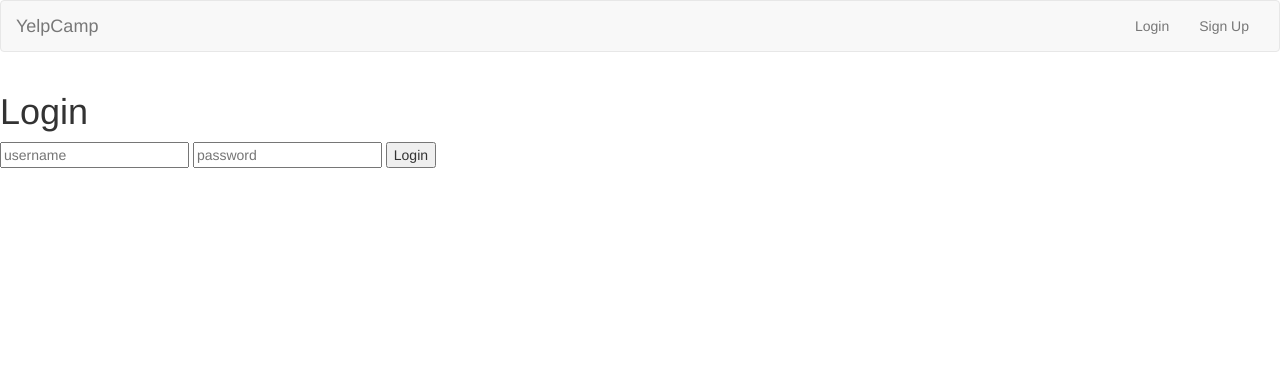
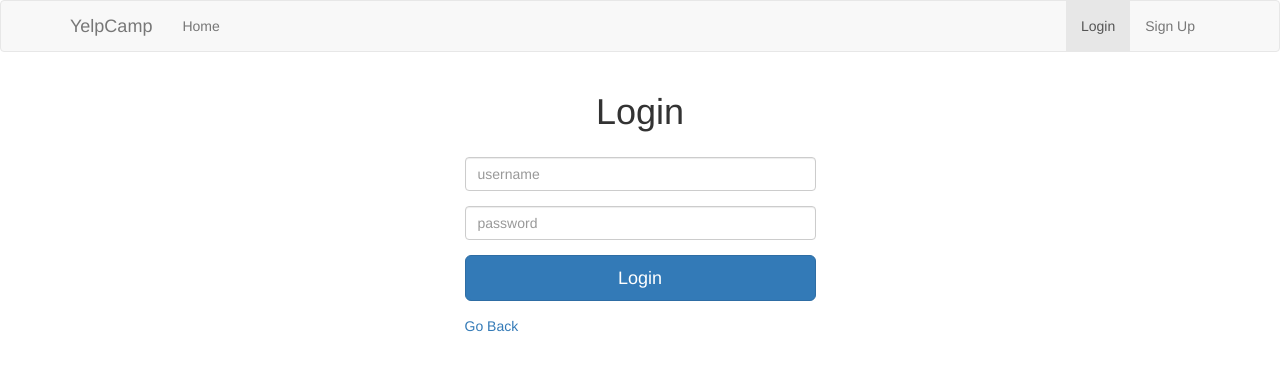
Before and after one commit to liyannong/yelpcamp, a Node server app: page /login in a window 1280 px wide. Shown: the top 371 px of the page. Run offline with Node 20, Linux system fonts and the light colour scheme; some libraries are stand-ins or nearby versions.

Commit message:
More features added

```diff
--- a/routes/campgrounds.js
+++ b/routes/campgrounds.js
@@ -31,7 +31,7 @@ router.get("/", function(req, res){
                     noMatch = "There is no mathing results. Please try again."
                  //You have to add view engine to omit the suffix
                  //The latter campgrounds is the data we sent in, which is the var above
-               res.render("campgrounds/index", {campgrounds : allCampgrounds, currentUser : req.user, noMatch: noMatch});
+               res.render("campgrounds/index", {campgrounds : allCampgrounds, currentUser : req.user, noMatch: noMatch, page: campgrounds});
             }
         });
     }else{
@@ -42,7 +42,7 @@ router.get("/", function(req, res){
             }else{
                  //You have to add view engine to omit the suffix
                  //The latter campgrounds is the data we sent in, which is the var above
-               res.render("campgrounds/index", {campgrounds : allCampgrounds, currentUser : req.user, noMatch: noMatch});
+               res.render("campgrounds/index", {campgrounds : allCampgrounds, currentUser : req.user, noMatch: noMatch, page: campgrounds});
             }
         });
 
--- a/routes/index.js
+++ b/routes/index.js
@@ -18,7 +18,7 @@ router.get("/", function(req, res){
 //Show Register form
 router.get("/register", function(req, res){
 
-    res.render("register");
+    res.render("register", {page: 'register'});
 
 });
 
@@ -35,8 +35,8 @@ router.post("/register", function(req, res){
 
     User.register(newUser, req.body.password, function(err, user){
         if(err){
-            req.flash("error", err.message);
-            return res.redirect("/register");
+            console.log(err);
+            return res.render("register", {error : err.message});
         }
         passport.authenticate("local")(req, res, function(){
           req.flash("success", "Welcome to YelpCamp " + user.username);
@@ -48,7 +48,7 @@ router.post("/register", function(req, res){
 
 //Show Login Form
 router.get("/login", function(req,res){
-    res.render("login");
+    res.render("login", {page: 'login'});
 });
 
 //passport.authenticate works as middleware
--- a/views/campgrounds/edit.ejs
+++ b/views/campgrounds/edit.ejs
@@ -1,6 +1,6 @@
 <% include ../partials/header %>
 
-<div class = "container">
+
 
     <div class = "row">
         <h1 style = "text-align: center;">Edit <%= campground.name%></h1>
@@ -31,6 +31,6 @@
 
         </div>
     </div>
-</div>
+
 
 <% include ../partials/footer %>
--- a/views/campgrounds/index.ejs
+++ b/views/campgrounds/index.ejs
@@ -1,7 +1,6 @@
 <% include ../partials/header %>
 
 
-<div class = "container">
 
     <header class = "jumbotron">
         <div class = "container">
@@ -56,7 +55,6 @@
 
     </div>
 
-</div>
 
 
 <% include ../partials/footer %>
--- a/views/campgrounds/new.ejs
+++ b/views/campgrounds/new.ejs
@@ -1,7 +1,6 @@
 <!--add bootstrap-->
 <% include ../partials/header %>
 
-<div class = "container">
 
     <div class = "row">
         <h1 style = "text-align: center;">Create a New Campground</h1>
@@ -31,7 +30,7 @@
 
         </div>
     </div>
-</div>
+
 
 
 <% include ../partials/footer %>
--- a/views/campgrounds/show.ejs
+++ b/views/campgrounds/show.ejs
@@ -1,7 +1,6 @@
 <% include ../partials/header %>
 
 
-<div class = "container">
     <div class = "row">
         <div class = "col-md-3">
             <p class = "lead">YelpCamp</p>
@@ -74,7 +73,7 @@
 
         </div>
     </div>
-</div>
+
 
 
 <script>
--- a/views/comments/edit.ejs
+++ b/views/comments/edit.ejs
@@ -1,6 +1,4 @@
 <% include ../partials/header %>
-
-<div class = "container">
 
     <div class = "row">
         <h1 style = "text-align: center;">Edit Comments</h1>
@@ -20,7 +18,5 @@
 
         </div>
     </div>
-</div>
-
 
 <% include ../partials/footer %>
--- a/views/comments/new.ejs
+++ b/views/comments/new.ejs
@@ -1,7 +1,6 @@
 <!--add bootstrap-->
 <% include ../partials/header %>
 
-<div class = "container">
 
     <div class = "row">
         <h1 style = "text-align: center;">Add New Comments to <%= campground.name%></h1>
@@ -21,7 +20,6 @@
 
         </div>
     </div>
-</div>
 
 
 <% include ../partials/footer %>
--- a/views/login.ejs
+++ b/views/login.ejs
@@ -1,12 +1,22 @@
 <% include ./partials/header %>
 
 
-<h1>Login</h1>
-
-<form action = "/login"  method = "POST">
-    <input type = "text"  name = "username"  placeholder = "username">
-    <input type = "text"  name = "password"  placeholder = "password">
-    <input type = "submit"  value = "Login">
-</form>
+<div class="row">
+    <h1 style="text-align: center">Login</h1>
+    <div style="width: 30%; margin: 25px auto;">
+        <form action="/login" method="post">
+            <div class="form-group">
+                <input class="form-control" type="text" name="username" placeholder="username">
+            </div>
+            <div class="form-group">
+                <input class="form-control" type="password" name="password" placeholder="password">
+            </div>
+            <div class="form-group">
+                <button class="btn btn-lg btn-primary btn-block">Login</button>
+            </div>
+        </form>
+        <a href="/campgrounds">Go Back</a>
+    </div>
+</div>
 
 <% include ./partials/footer %>
--- a/views/partials/footer.ejs
+++ b/views/partials/footer.ejs
@@ -1,2 +1,11 @@
+    </div><!-- /.container -->
+            <!-- jQuery CDN -->
+        <script
+          src="https://code.jquery.com/jquery-3.1.1.min.js"
+          integrity="sha256-hVVnYaiADRTO2PzUGmuLJr8BLUSjGIZsDYGmIJLv2b8="
+          crossorigin="anonymous"></script>
+
+        <!-- Bootstrap JS CDN -->
+        <script src="https://maxcdn.bootstrapcdn.com/bootstrap/3.3.7/js/bootstrap.min.js" integrity="sha384-Tc5IQib027qvyjSMfHjOMaLkfuWVxZxUPnCJA7l2mCWNIpG9mGCD8wGNIcPD7Txa" crossorigin="anonymous"></script>
     </body>
 </html>
--- a/views/partials/header.ejs
+++ b/views/partials/header.ejs
@@ -1,9 +1,11 @@
 <!DOCTYPE html>
 <html>
     <head>
+        <!-- Make site responsive on mobile/tablet -->
+        <meta name="viewport" content="width=device-width, initial-scale=1">
         <title>YELP CAMP</title>
         <!-- We use 3.3.7 first, and try to use bootstrap 4 later-->
-        <link rel="stylesheet" href="https://maxcdn.bootstrapcdn.com/bootstrap/3.3.0/css/bootstrap.min.css">
+        <link rel="stylesheet" href="https://maxcdn.bootstrapcdn.com/bootstrap/3.3.7/css/bootstrap.min.css">
         <link rel = "stylesheet" href = "/stylesheets/main.css">
         <link href="https://fonts.googleapis.com/css?family=Raleway" rel="stylesheet">
         <link href="https://fonts.googleapis.com/css?family=Noto+Serif+JP" rel="stylesheet">
@@ -11,23 +13,31 @@
     <body>
 
 
-    <nav class = "navbar navbar-default">
-        <div class = "container-fluid">
-            <div class = "navbar-header">
-                <a class = "navbar-brand" href = "/">YelpCamp</a>
+    <nav class="navbar navbar-default">
+        <div class="container">
+            <div class="navbar-header">
+                <button type="button" class="navbar-toggle collapsed" data-toggle="collapse" data-target="#navbar" aria-expanded="false" aria-controls="navbar">
+                  <span class="sr-only">Toggle navigation</span>
+                  <span class="icon-bar"></span>
+                  <span class="icon-bar"></span>
+                  <span class="icon-bar"></span>
+                </button>
+
+                <a class="navbar-brand" href="/">YelpCamp</a>
             </div>
-
-            <div class = "collapse navbar-collapse">
-                <ul class = "nav navbar-nav navbar-right">
-                    <% if(!currentUser){ %>
-                        <li><a href = "/login">Login</a></li>
-                        <li><a href = "/register">Sign Up</a></li>
-                    <% }else{ %>
-                        <li><a href = "#">Singed as <%= currentUser.username%></a></li>
-                        <li><a href = "/logout">Logout</a></li>
-                    <%  } %>
-                    <!--You have to add {} in the else part-->
-                </ul>
+            <div id="navbar" class="collapse navbar-collapse">
+              <ul class="nav navbar-nav">
+                <li class="<%= typeof page !== 'undefined' && page === 'campgrounds' ? 'active' : '' %>"><a href="/campgrounds">Home</a></li>
+              </ul>
+              <ul class="nav navbar-nav navbar-right">
+                  <% if(!currentUser){ %>
+                      <li class="<%= typeof page !== 'undefined' && page === 'login' ? 'active' : '' %>"><a href="/login">Login</a></li>
+                      <li class="<%= typeof page !== 'undefined' && page === 'register' ? 'active' : '' %>"><a href="/register">Sign Up</a></li>
+                  <% } else { %>
+                      <li><a href="#">Signed In As <%= currentUser.username %></a></li>
+                      <li><a href="/logout">Logout</a></li>
+                  <% } %>
+              </ul>
             </div>
         </div>
     </nav>
@@ -44,3 +54,5 @@
             </div>
         <% } %>
     </div>
+
+<div class="container">
```
Also changed, not shown: views/register.ejs (+0 -13 lines).
